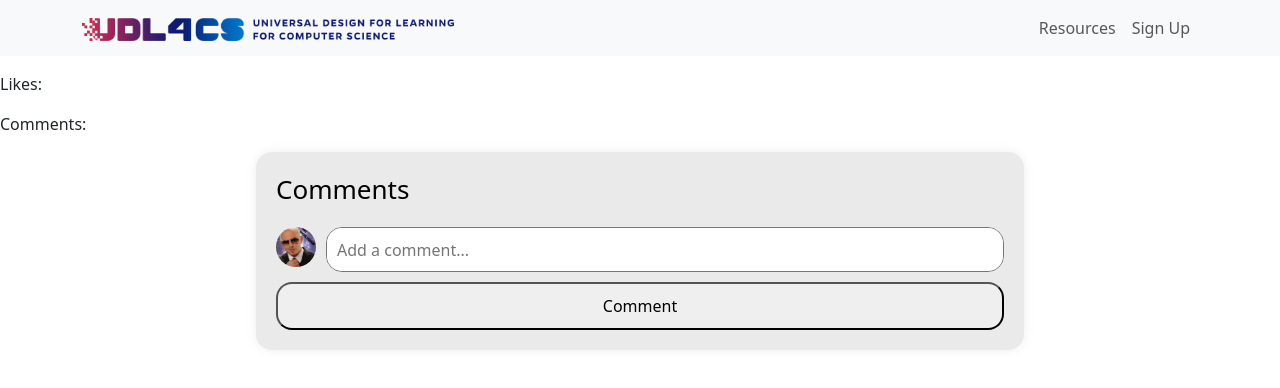
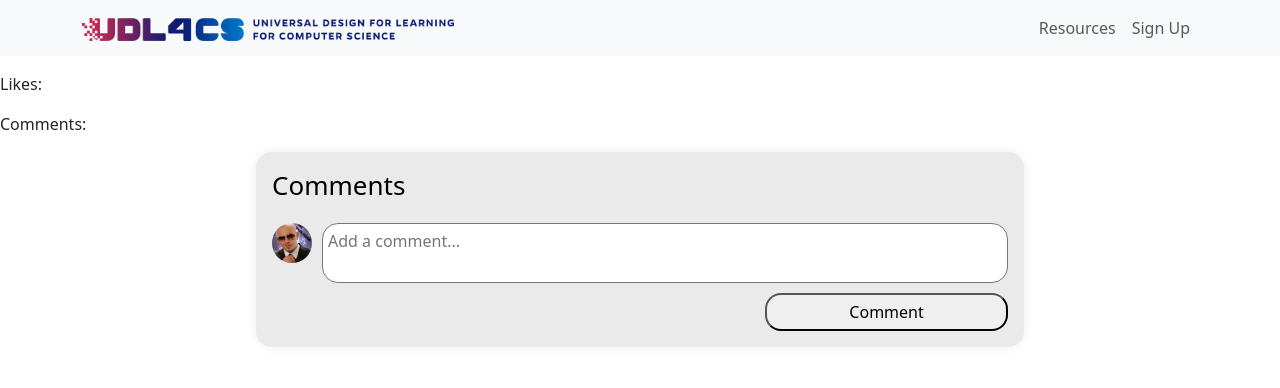
Before and after one commit to RodAvila/Senior-Project, a Next.js app in the folder udl4cs_frontend/frontend/: page /resources/1 in a window 1280 px wide. Shown: the top 388 px of the page. Built offline with nearby package versions, Linux system fonts and the light colour scheme; no server answers.

Commit message:
Bug fix for dynamic sizing of comment box

```diff
--- a/udl4cs_frontend/frontend/components/CommentBox.js
+++ b/udl4cs_frontend/frontend/components/CommentBox.js
@@ -10,15 +10,16 @@ export function CommentBox() {
 
     const dynamicTextBoxArea = () => {
         const lines = comment.split('\n').length;
-        return `${lines * 45}px`;
+        return lines === 1 ? '60px' : `${lines * 25 + 12}px`;
     };
+
 
     //TODO Change to actually call user image from back end for now using local file
     return (
-        <form style={{ maxWidth: '60%', margin: 'auto', padding: '20px', borderRadius: '16px', backgroundColor: '#EAEAEA', boxShadow: '0 0 10px rgba(234, 234, 234, 0.8)' }}>
-            <h2 style={{ textAlign: 'left', color: '#000000', marginBottom: '20px', fontStyle: 'normal', fontWeight: '400', fontSize: '26px', lineHeight: '35px' }}>Comments</h2>
+        <form style={{ maxWidth: '60%', margin: 'auto', padding: '16px', borderRadius: '16px', backgroundColor: '#EAEAEA', boxShadow: '0 0 10px rgba(234, 234, 234, 0.8)' }}>
+            <h4 style={{ textAlign: 'left', color: '#000000', marginBottom: '20px', fontStyle: 'normal', fontWeight: '400', fontSize: '26px', lineHeight: '35px' }}>Comments</h4>
             <div className="commentBoxRow d-flex flex-column">
-                <div className="d-flex flex-row">
+                <div className="d-flex flex-row" style={{padding: '1x'}}>
                     <div style={{ marginRight: '10px'}}>
                         <Image src="/exampleuser_photo.jpg"
                                alt="Profile"
@@ -30,18 +31,20 @@ export function CommentBox() {
                     </div>
                     <textarea
                         className="commentBody"
-                        style={{ width: '100%', padding: '10px', borderRadius: '16px', marginBottom: '10px', height: dynamicTextBoxArea(), resize: 'none'}}
+                        style={{ width: '100%', padding: '5px', borderRadius: '16px', marginBottom: '10px', height: dynamicTextBoxArea(), resize: 'none', overflow: 'hidden'}}
                         placeholder="Add a comment..."
                         value={comment}
                         onChange={updateCommentState}
                     ></textarea>
                 </div>
-                <button
-                    type="submit"
-                    className="postButton"
-                    style={{ borderRadius: '16px', width: '100%', padding: '10px', cursor: 'pointer' }}>
-                    Comment
-                </button>
+                <div className="d-flex align-items-center justify-content-end">
+                    <button
+                        type="button"
+                        className="postButton"
+                        style={{ borderRadius: '16px', width: '33%', padding: '5px', cursor: 'pointer' }}>
+                        Comment
+                    </button>
+                </div>
             </div>
         </form>
     );
```
